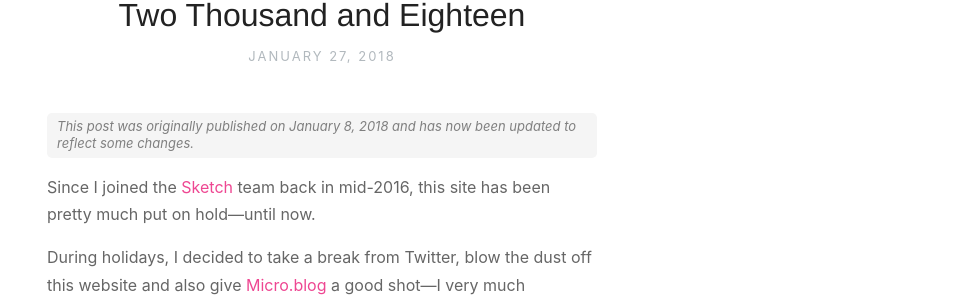
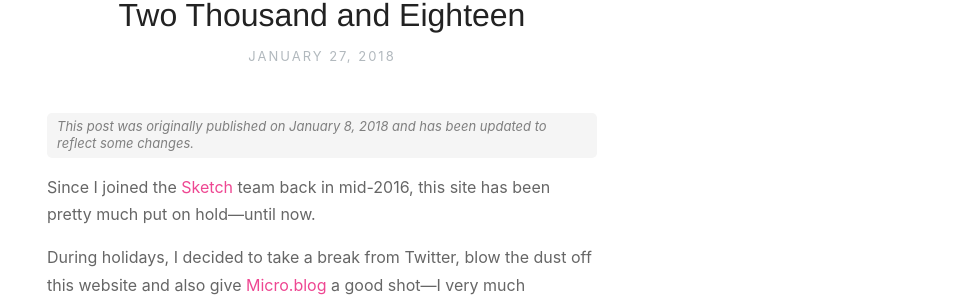
Before and after one commit to lifeinoppo/netlify, a Jekyll site: the page built from _posts/2018-01-08-two-thousand-and-eighteen.markdown, in a window 1280 px wide. Shown: the part 186-489 px from the top of the page, without its empty margins (318-1280 px from the left). Built offline with Jekyll 4.4.1, drawn with Linux system fonts in a browser that asks for light colours.

Commit message:
post change

````diff
--- a/_posts/2018-01-08-two-thousand-and-eighteen.markdown
+++ b/_posts/2018-01-08-two-thousand-and-eighteen.markdown
@@ -3,7 +3,7 @@ title: "Two Thousand and Eighteen"
 date: 2018-01-27 00:18:12 -0200
 ---
 
-```This post was originally published on January 8, 2018 and has now been updated to reflect some changes.```
+```This post was originally published on January 8, 2018 and has been updated to reflect some changes.```
 
 Since I joined the [Sketch](https://sketchapp.com/) team back in mid-2016, this site has been pretty much put on hold—until now.
 
````
